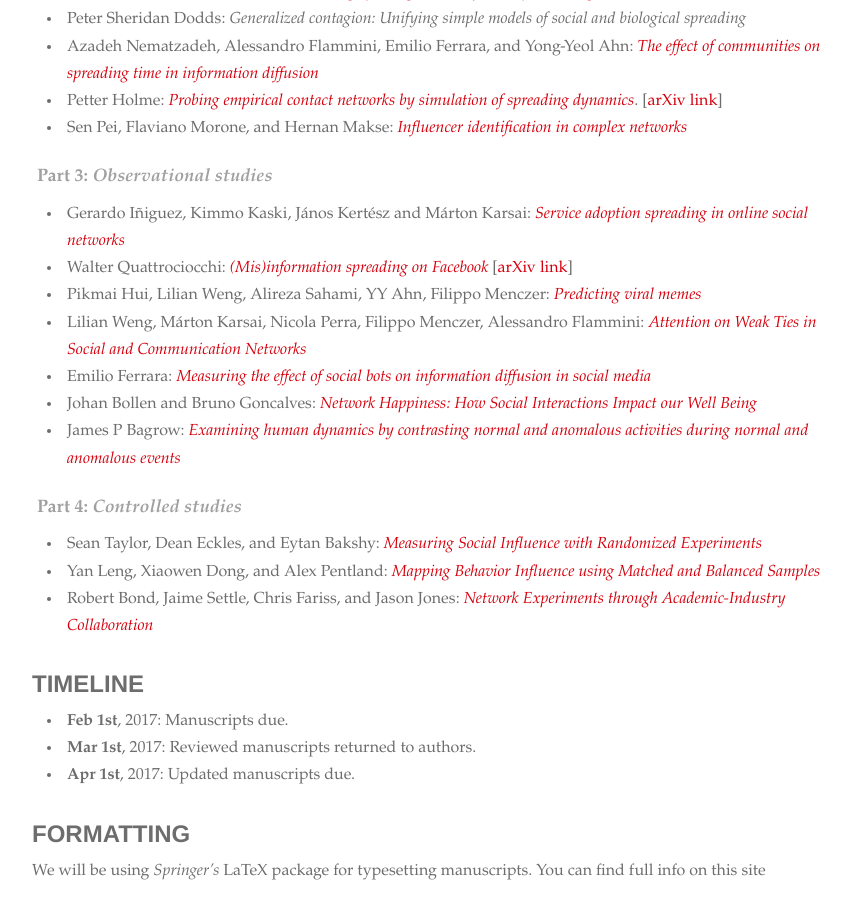
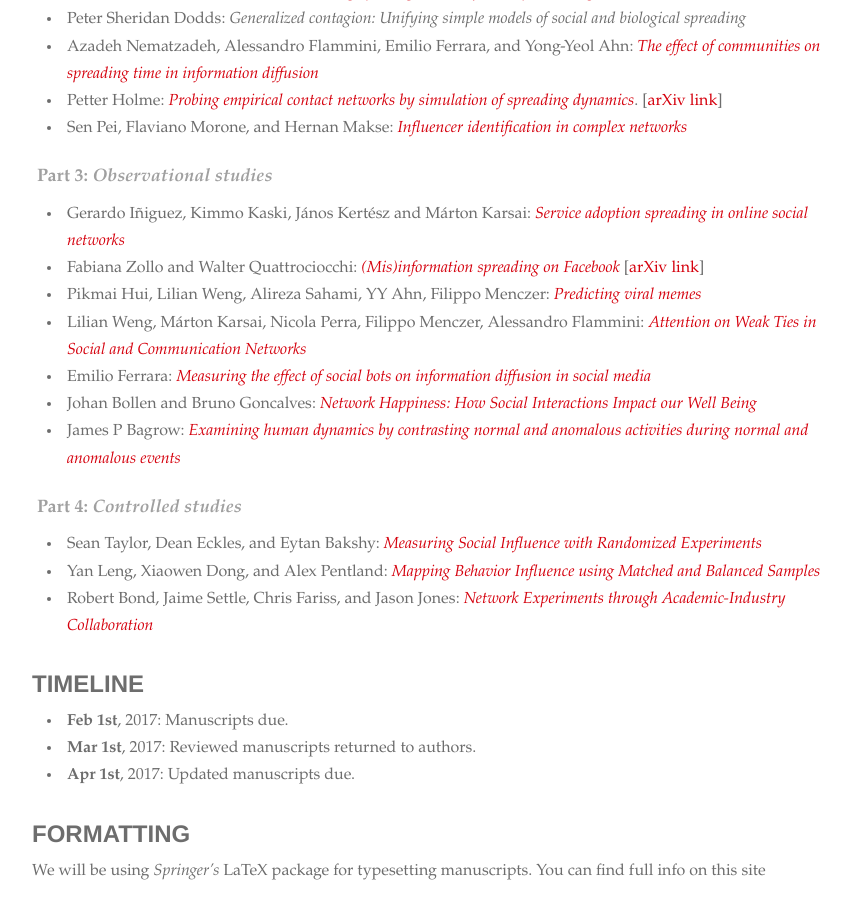
Before and after one commit to socialcontagionbook/socialcontagionbook.github.io, a Jekyll site: the page built from index.md, in a window 1280 px wide and 900 px high, scrolled down 567 px. Shown: the whole window, without its empty margins (208-1059 px from the left). Built offline with Jekyll 4.4.1, drawn with Linux system fonts in a browser that asks for light colours; some web fonts are replaced; our own code applies the rules of GitHub Pages for plain Markdown files.

Commit message:
Update index.md

```diff
--- a/index.md
+++ b/index.md
@@ -25,7 +25,7 @@ This page contains information for authors of the forthcoming _Spreading Dynamic
 ## **Part 3**: _Observational studies_
 
 * Gerardo Iñiguez, Kimmo Kaski, János Kertész and Márton Karsai: [_Service adoption spreading in online social networks_](#iniquez)
-* Walter Quattrociocchi: [_(Mis)information spreading on Facebook_](#quattrociocchi) \[[arXiv link](https://arxiv.org/abs/1706.09494)\]
+* Fabiana Zollo and Walter Quattrociocchi: [_(Mis)information spreading on Facebook_](#quattrociocchi) \[[arXiv link](https://arxiv.org/abs/1706.09494)\]
 * Pikmai Hui, Lilian Weng, Alireza Sahami, YY Ahn, Filippo Menczer: [_Predicting viral memes_](#hui)
 * Lilian Weng, Márton Karsai, Nicola Perra, Filippo Menczer, Alessandro Flammini: [_Attention on Weak Ties in Social and Communication Networks_](#weng)
 * Emilio Ferrara: [_Measuring the effect of social bots on information diffusion in social media_](#ferrara)
```
